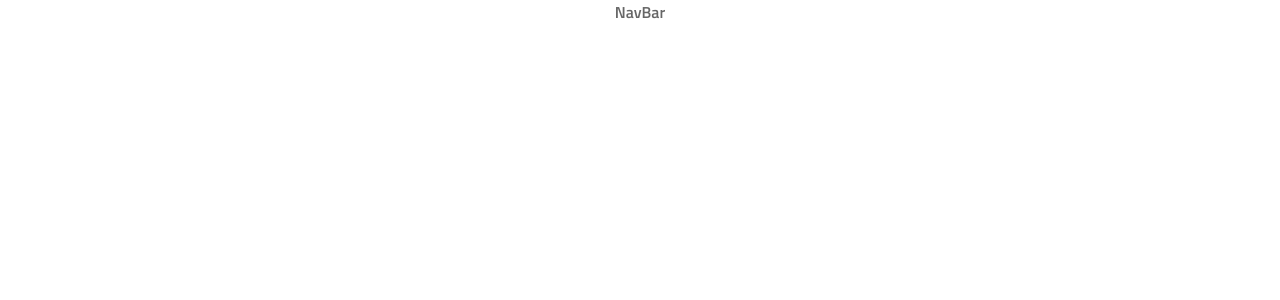
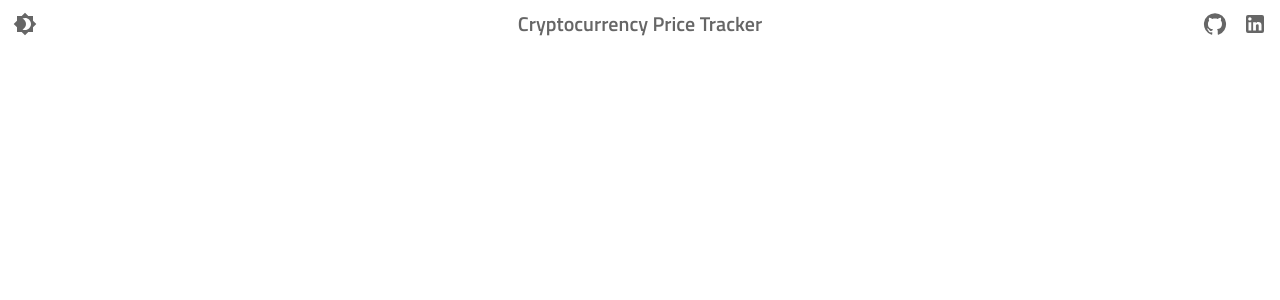
Before and after one commit to evanigwilo/crypto-tracker, a React (Create React App) app: page / in a window 1280 px wide. Shown: the top 300 px of the page. Built offline with nearby package versions, Linux system fonts and the light colour scheme.

Commit message:
Finishing Navbar Component and Test todos

```diff
--- a/src/components/NavBar.tsx
+++ b/src/components/NavBar.tsx
@@ -1,3 +1,62 @@
+import Typography from '@mui/material/Typography';
+import Toolbar from '@mui/material/Toolbar';
+import AppBar from '@mui/material/AppBar';
+import IconButton from '@mui/material/IconButton';
+import Brightness4Icon from '@mui/icons-material/Brightness4';
+import Brightness7Icon from '@mui/icons-material/Brightness7';
+import GitHubIcon from '@mui/icons-material/GitHub';
+import LinkedInIcon from '@mui/icons-material/LinkedIn';
+import Tooltip from '@mui/material/Tooltip';
+import { useTheme } from '@mui/material/styles';
+
+import { useThemeState } from '../context/themeContext';
+
 export default function NavBar() {
-    return <div>NavBar</div>
+    const theme = useTheme();
+    const { toggleColorMode } = useThemeState();
+
+    return (
+        <AppBar
+            data-testid='NavBar'
+            position="sticky"
+            elevation={2}
+            enableColorOnDark
+            color='default'
+            sx={{ backgroundColor: 'transparent', padding: '0px 5px' }}>
+
+            <Toolbar disableGutters variant='dense' sx={{ display: 'flex', justifyContent: 'space-between' }}>
+                <Typography
+                    variant="h6"
+                    noWrap
+                    sx={{ width: '100%', position: 'absolute', justifyContent: 'space-around' }}
+                >
+                    Cryptocurrency Price Tracker
+                </Typography>
+
+                <Tooltip title={`Toggle ${theme.palette.mode === 'dark' ? 'Light' : 'Dark'} Mode`}>
+                    <IconButton sx={{ color: theme.palette.text.secondary }} onClick={() => toggleColorMode()} color="inherit">
+                        {theme.palette.mode === 'dark' ? <Brightness7Icon /> : <Brightness4Icon />}
+                    </IconButton>
+                </Tooltip>
+
+                <div>
+                    <Tooltip title={`GitHub`}>
+                        <IconButton href="https://github.com/evanigwilo" target="_blank" rel="noopener noreferrer"
+                            sx={{ color: theme.palette.text.secondary }}
+                            color="inherit">
+                            <GitHubIcon />
+                        </IconButton>
+                    </Tooltip>
+                    <Tooltip title={`LinkedIn`}>
+                        <IconButton href="https://www.linkedin.com/in/evanigwilo" target="_blank" rel="noopener noreferrer"
+                            sx={{ color: theme.palette.text.secondary }}
+                            color="inherit">
+                            <LinkedInIcon />
+                        </IconButton>
+                    </Tooltip>
+                </div >
+            </Toolbar>
+
+        </AppBar>
+    );
 }
```
Also changed, not shown: 1 other file (tests, documents, lock files or other folders).
